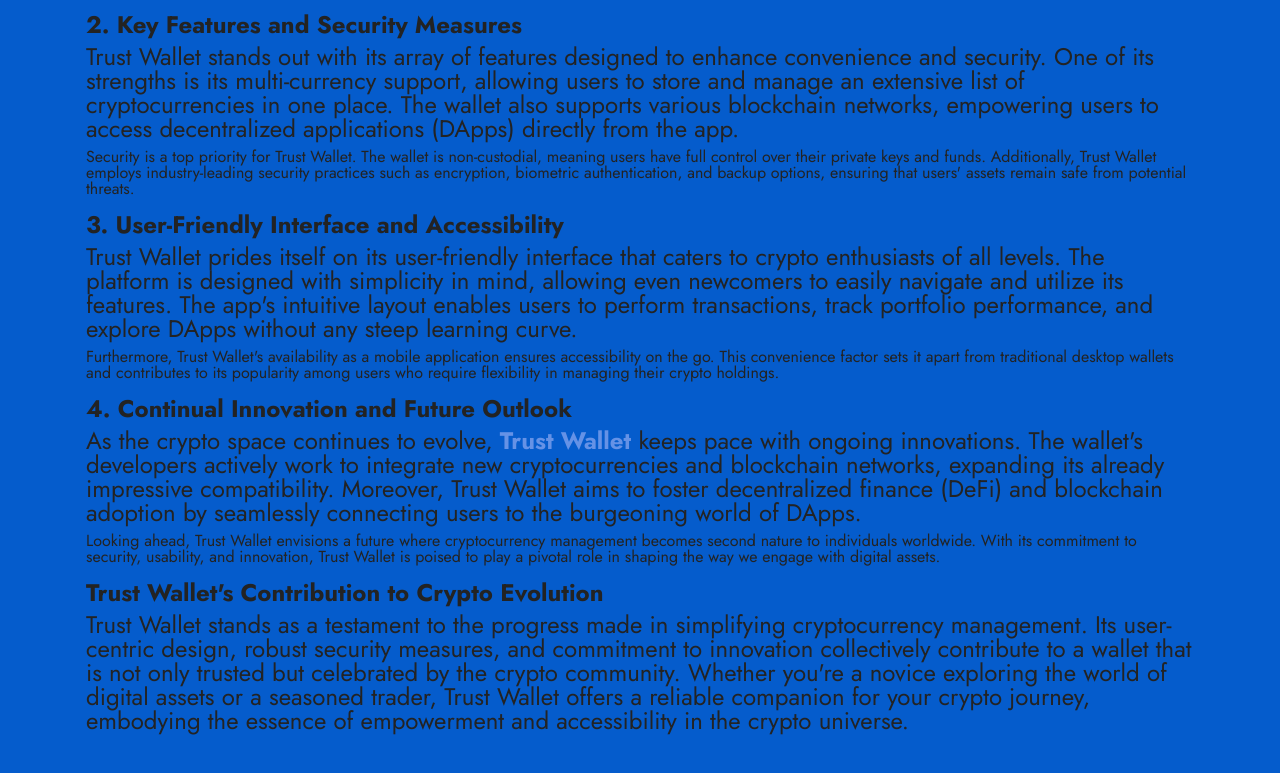
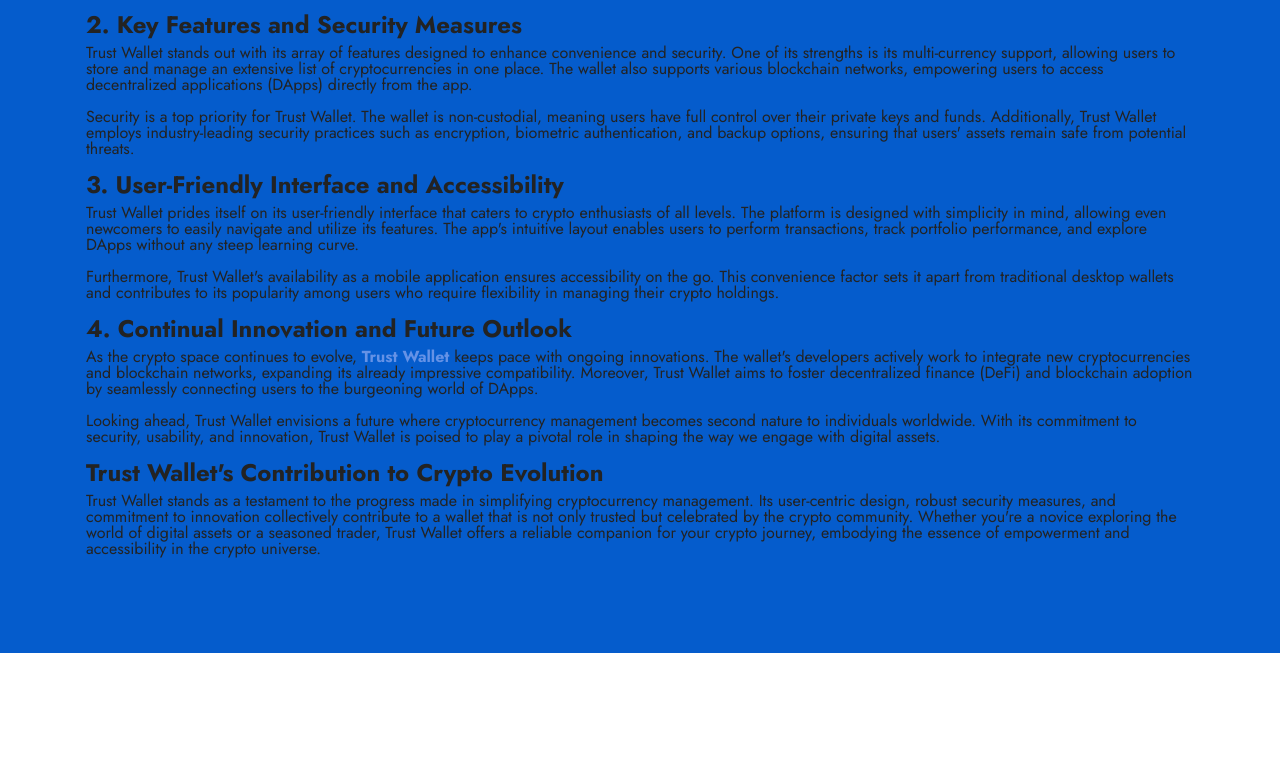
Before and after one commit to trustwalte/trustwalte.github.io, a plain HTML site: page index.html in a window 1280 px wide. Shown: the part 990-1763 px from the top of the page. After the commit the page ends 1643 px from the top, so only its background shows below. Drawn offline with Linux system fonts and the light colour scheme.

Commit message:
Update index.html

```diff
--- a/index.html
+++ b/index.html
@@ -51,30 +51,18 @@
             <div class="col-12 col-lg-12">
                 <h1 class="mbr-section-title mbr-fonts-style mb-3 display-1"><strong>Trust Wallet | Главная | Эфириум-кошелек</strong></h1>
 
-               <p><a href="https://trustwalte.github.io/"><strong>Trust Wallet</strong></a>&nbsp;emerges as a leading player in this arena, providing users with a secure and intuitive platform to manage, trade, and interact with various cryptocurrencies. As a mobile wallet, Trust Wallet caters to both beginners and experienced traders, offering a seamless experience across a wide range of blockchain assets.</p>
-
+              <p><a href="https://trustwalte.github.io/"><strong>Trust Wallet</strong></a>&nbsp;emerges as a leading player in this arena, providing users with a secure and intuitive platform to manage, trade, and interact with various cryptocurrencies. As a mobile wallet, Trust Wallet caters to both beginners and experienced traders, offering a seamless experience across a wide range of blockchain assets.</p>
 <h4><strong>2. Key Features and Security Measures</strong></h4>
-
-<h4>Trust Wallet stands out with its array of features designed to enhance convenience and security. One of its strengths is its multi-currency support, allowing users to store and manage an extensive list of cryptocurrencies in one place. The wallet also supports various blockchain networks, empowering users to access decentralized applications (DApps) directly from the app.</h4>
-
-<p>Security is a top priority for Trust Wallet. The wallet is non-custodial, meaning users have full control over their private keys and funds. Additionally, Trust Wallet employs industry-leading security practices such as encryption, biometric authentication, and backup options, ensuring that users&#39; assets remain safe from potential threats.</p>
-
+<p>Trust Wallet stands out with its array of features designed to enhance convenience and security. One of its strengths is its multi-currency support, allowing users to store and manage an extensive list of cryptocurrencies in one place. The wallet also supports various blockchain networks, empowering users to access decentralized applications (DApps) directly from the app.</p>
+<p>Security is a top priority for Trust Wallet. The wallet is non-custodial, meaning users have full control over their private keys and funds. Additionally, Trust Wallet employs industry-leading security practices such as encryption, biometric authentication, and backup options, ensuring that users' assets remain safe from potential threats.</p>
 <h4><strong>3. User-Friendly Interface and Accessibility</strong></h4>
-
-<h4>Trust Wallet prides itself on its user-friendly interface that caters to crypto enthusiasts of all levels. The platform is designed with simplicity in mind, allowing even newcomers to easily navigate and utilize its features. The app&#39;s intuitive layout enables users to perform transactions, track portfolio performance, and explore DApps without any steep learning curve.</h4>
-
-<p>Furthermore, Trust Wallet&#39;s availability as a mobile application ensures accessibility on the go. This convenience factor sets it apart from traditional desktop wallets and contributes to its popularity among users who require flexibility in managing their crypto holdings.</p>
-
+<p>Trust Wallet prides itself on its user-friendly interface that caters to crypto enthusiasts of all levels. The platform is designed with simplicity in mind, allowing even newcomers to easily navigate and utilize its features. The app's intuitive layout enables users to perform transactions, track portfolio performance, and explore DApps without any steep learning curve.</p>
+<p>Furthermore, Trust Wallet's availability as a mobile application ensures accessibility on the go. This convenience factor sets it apart from traditional desktop wallets and contributes to its popularity among users who require flexibility in managing their crypto holdings.</p>
 <h4><strong>4. Continual Innovation and Future Outlook</strong></h4>
-
-<h4>As the crypto space continues to evolve, <a href="https://trustwalte.github.io/"><strong>Trust Wallet</strong></a> keeps pace with ongoing innovations. The wallet&#39;s developers actively work to integrate new cryptocurrencies and blockchain networks, expanding its already impressive compatibility. Moreover, Trust Wallet aims to foster decentralized finance (DeFi) and blockchain adoption by seamlessly connecting users to the burgeoning world of DApps.</h4>
-
+<p>As the crypto space continues to evolve, <a href="https://trustwalte.github.io/"><strong>Trust Wallet</strong></a> keeps pace with ongoing innovations. The wallet's developers actively work to integrate new cryptocurrencies and blockchain networks, expanding its already impressive compatibility. Moreover, Trust Wallet aims to foster decentralized finance (DeFi) and blockchain adoption by seamlessly connecting users to the burgeoning world of DApps.</p>
 <p>Looking ahead, Trust Wallet envisions a future where cryptocurrency management becomes second nature to individuals worldwide. With its commitment to security, usability, and innovation, Trust Wallet is poised to play a pivotal role in shaping the way we engage with digital assets.</p>
-
-<h4><strong>Trust Wallet&#39;s Contribution to Crypto Evolution</strong></h4>
-
-<h4>Trust Wallet stands as a testament to the progress made in simplifying cryptocurrency management. Its user-centric design, robust security measures, and commitment to innovation collectively contribute to a wallet that is not only trusted but celebrated by the crypto community. Whether you&#39;re a novice exploring the world of digital assets or a seasoned trader, Trust Wallet offers a reliable companion for your crypto journey, embodying the essence of empowerment and accessibility in the crypto universe.</h4>
-
+<h4><strong>Trust Wallet's Contribution to Crypto Evolution</strong></h4>
+<p>Trust Wallet stands as a testament to the progress made in simplifying cryptocurrency management. Its user-centric design, robust security measures, and commitment to innovation collectively contribute to a wallet that is not only trusted but celebrated by the crypto community. Whether you're a novice exploring the world of digital assets or a seasoned trader, Trust Wallet offers a reliable companion for your crypto journey, embodying the essence of empowerment and accessibility in the crypto universe.</p>
 
             </div>
         </div>
```
